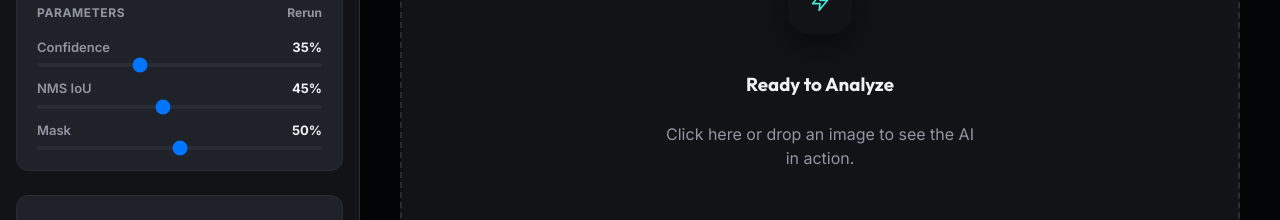
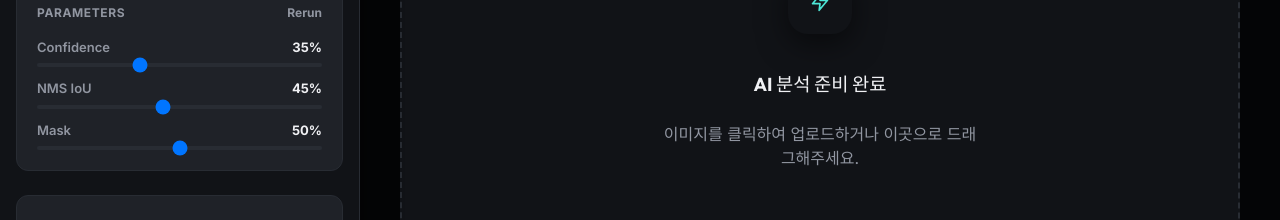
Before and after one commit to currentJob/yolov8-seg-page, a React (Vite) app: page / in a window 1280 px wide. Shown: the part 362-582 px from the top of the page. Built offline with nearby package versions, Linux system fonts and the light colour scheme.

Commit message:
style: 초기 화면 안내 문구를 한글로 변경

```diff
--- a/src/App.jsx
+++ b/src/App.jsx
@@ -346,8 +346,8 @@ export default function App() {
             ) : (
               <div className="empty-state">
                 <div className="empty-icon"><Icon name="zap" /></div>
-                <h3>Ready to Analyze</h3>
-                <p>Click here or drop an image to see the AI in action.</p>
+                <h3>AI 분석 준비 완료</h3>
+                <p>이미지를 클릭하여 업로드하거나 이곳으로 드래그해주세요.</p>
               </div>
             )}
           </Dropzone>
```
